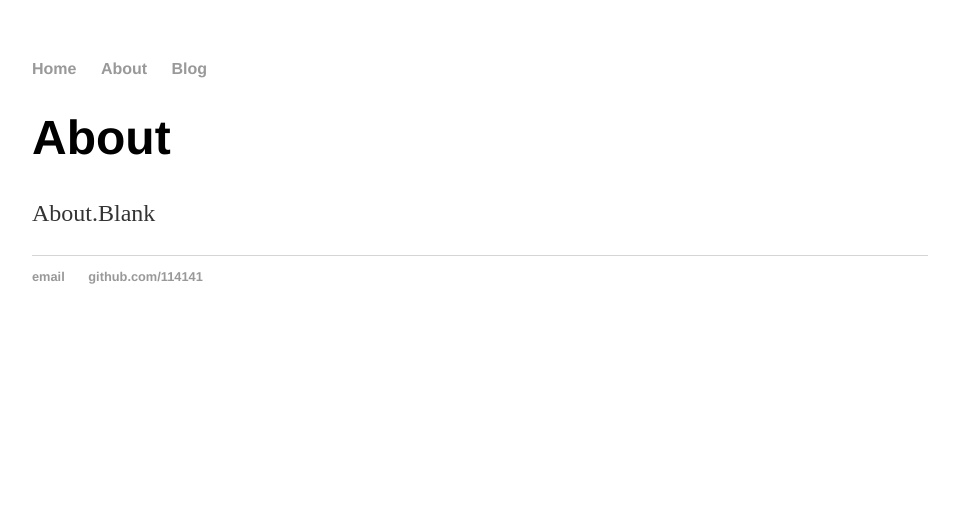
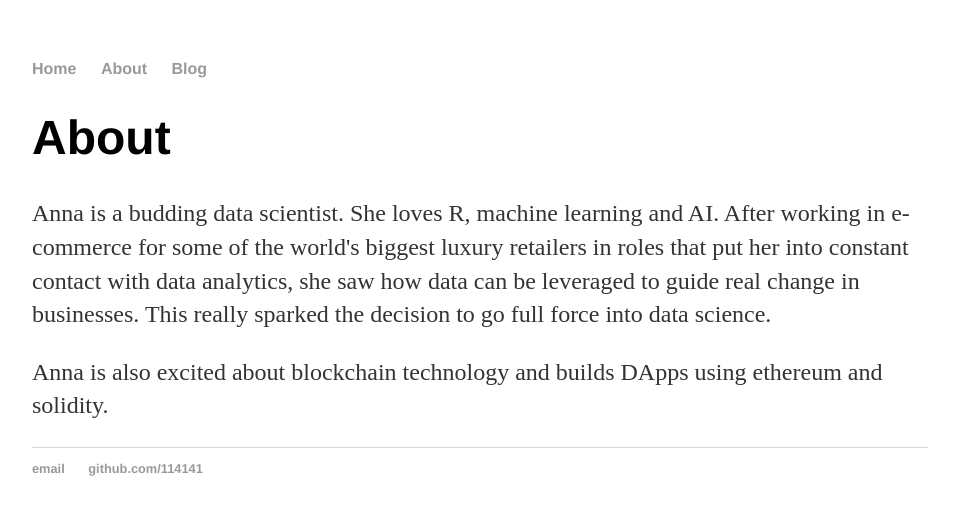
Before and after one commit to 114141/114141.github.io, a Jekyll site: the page built from about/index.html, in a window 1280 px wide. Shown: the top 515 px of the page, without its empty margins (160-1119 px from the left). Built offline with Jekyll 4.4.1, drawn with Linux system fonts in a browser that asks for light colours.

Commit message:
Update index.html

```diff
--- a/about/index.html
+++ b/about/index.html
@@ -4,5 +4,10 @@ title: 114141
 ---
 <div class="blurb">
 	<h1>About</h1>
-	<p>About.Blank</p>
+	<p>Anna is a budding data scientist. She loves R, machine learning and AI. After working in e-commerce
+	for some of the world's biggest luxury retailers in roles that put her into constant contact with data
+	analytics, she saw how data can be leveraged to guide real change in businesses. This really sparked the
+	decision to go full force into data science.</p>
+
+	<p>Anna is also excited about blockchain technology and builds DApps using ethereum and solidity.</p>
 </div><!-- /.blurb -->
```
